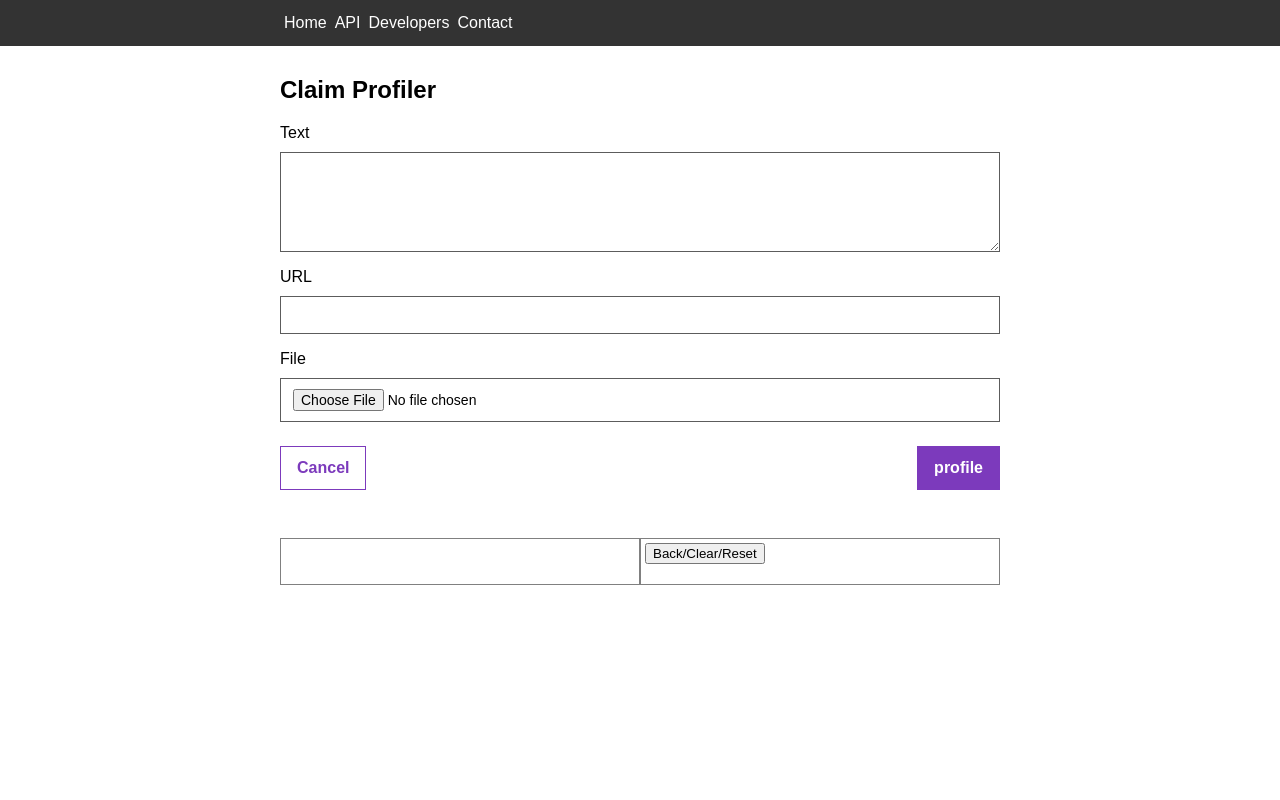
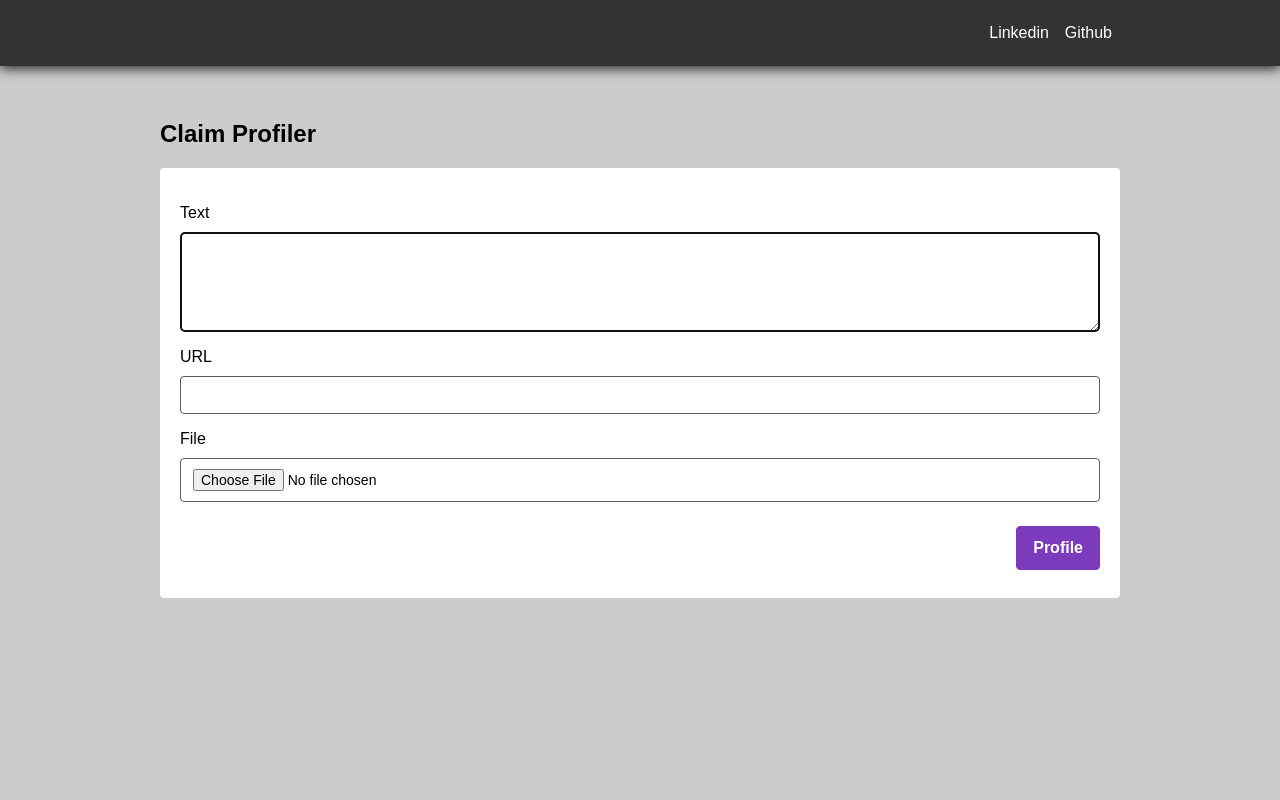
Before and after one commit to judahsemi/claim-profiler, a Django app: page / in a window 1280 px wide. Run offline with Django 3.2, Linux system fonts and the light colour scheme.

Commit message:
Improve frontend design and API call with AJAX

```diff
--- a/web/main/static/main/styles/form.css
+++ b/web/main/static/main/styles/form.css
@@ -1,12 +1,14 @@
 
 .form-container {
-
 }
 
 .form-content {
   width: 90%;
-  max-width: 720px;
-  margin: 30px auto;
+  max-width: 960px;
+  margin: 20px auto;
+  padding: 20px;
+
+  background-color: #fff;
 }
 
 .form-content label {
@@ -31,6 +33,9 @@
 
 .form-content textarea {
   height: 100px;
+
+  resize: vertical;
+  font-family: Arial, sans-serif;
 }
 
 .form-content .action {
--- a/web/main/static/main/styles/main.css
+++ b/web/main/static/main/styles/main.css
@@ -27,29 +27,37 @@ header {
   align-items: stretch;
 }
 
-header {
-  color: #fff;
+nav {
+  flex: 0 0 auto;
+
+  box-shadow: rgba(0, 0, 0, 0.9) 0px 2px 12px;
+  position: fixed;
+  top: 0px;
+  left: 0px;
+  right: 0px;
   background-color: #333;
+  overflow: visible;
+
+  z-index: 99;
 }
 
-nav {
-  flex: 0 1 auto;
-
+.nav-list {
   width: 90%;
-  max-width: 720px;
-  margin: 10px auto;
+  max-width: 960px;
+  margin: 20px auto;
 
   display: flex;
   flex-direction: row;
-  justify-content: flex-start;
+  justify-content: flex-end;
   align-items: stretch;
 }
 
-nav span {
-  padding: 4px;
+.nav-list span {
+  font-size: 16px;
+  padding: 4px 8px;
 }
 
-nav a {
+.nav-list a {
   color: #fff;
 }
 
@@ -71,52 +79,138 @@ main {
   align-items: stretch;
 }
 
+main {
+  padding-top: 120px;
+  background-color: #ccc;
+}
 
+main * {
+  border-radius: 4px;
+}
 
 .container {
-
 }
 
-.content {
+.content, .h-content {
   width: 90%;
-  max-width: 720px;
-  margin: 10px auto;
+  max-width: 960px;
+  margin: 20px auto;
+  padding: 20px;
 
   display: flex;
-  flex-direction: row;
+  flex-direction: column;
   justify-content: flex-start;
   align-content: stretch;
+
+  background-color: #fff;
 }
 
-.section-left, .section-right {
-  flex-basis: 1 1 20px;
-  padding: 4px;
-  width: 50%;
-  border: 1.5px solid gray;
-  max-height: 720px;
-  overflow-y: auto;
+.header-content {
+  width: 90%;
+  max-width: 960px;
+  margin: 0px auto;
 }
 
-.section-left {
+.header-content h2 {
+  padding: 0px;
+  margin: 0px;
+
+  display: inline-block;
 }
 
-.section-right {
+.clear-text {
+  padding: 8px 12px;
+  margin: 0px;
+  float: right;
+
+  color: red;
+  font-size: 16px;
+  font-weight: bold;
+  cursor: pointer;
 }
 
-.film {
+.clear-text:hover {
   opacity: 0.60;
-  /*color: green;*/
-  z-index: 99;
 }
 
-.focus {
-  opacity: 1.00;
-  display: inline-block;
-  z-index: 999;
+.claim-text {
+  cursor: pointer;
 }
 
-.supports {
-  color: green;
+.h-content {
+  flex-direction: row;
+}
+
+.hidden {
+  display: none;
+  /*visibility: hidden;*/
+}
+
+.left-screen, .right-screen {
+  flex-basis: 1 1 20px;
+
+  width: 50%;
+  max-height: 960px;
+
+  overflow-y: auto;
+  white-space: pre-line;
+  border-radius: 0px;
+}
+
+.left-screen {
+  width: 70%;
+  padding-right: 20px;
+
+  border-right: 1.5px solid gray;
+  resize: horizontal;
+}
+
+#query-text {
+  margin-top: 8px;
+  padding: 12px 0px;
+
+  border-radius: 0px;
+  border-top: 2px solid black;
+}
+
+.vote-supports {
+  color: #089f04;
+}
+
+.vote-refutes {
+  color: #9f0804;
+}
+
+.vote-notenoughinfo {
+  color: #cc9f04;
+}
+
+.right-screen {
+  width: 30%;
+  padding-left: 20px;
+}
+
+#selected-claim-text {
+  margin-top: 8px;
+  padding: 12px 0px;
+
+  border-radius: 0px;
+  border-top: 2px solid black;
+}
+
+.evidence-list {
+  padding: 0px;
+  margin: 0px;
+
+  list-style: none;
+}
+
+.evidence-list li {
+  margin-top: 8px;
+  padding: 12px 0px;
+
+  border-radius: 0px;
+  border-top: 2px solid black;
 }
 
 footer {
--- a/web/main/templates/main/index.html
+++ b/web/main/templates/main/index.html
@@ -9,13 +9,13 @@
   <meta http-equiv="content-type" content="text/html; charset=UTF-8">
 
   {% block style %}
-  <link rel="stylesheet" type="text/css" href="{% static 'main/styles/base.css' %}">
   <link rel="stylesheet" type="text/css" href="{% static 'main/styles/main.css' %}">
   <link rel="stylesheet" type="text/css" href="{% static 'main/styles/form.css' %}">
   {% endblock %}
 
   {% block scripts %}
   <script type="text/javascript" src="{% static 'main/scripts/jquery-3.6.0.min.js' %}"></script>
+  <script src="{% static 'main/scripts/main.js' %}" charset="utf-8"></script>
   {% endblock %}
 
   {% block title %}
@@ -26,10 +26,10 @@
   <header>
     {% block nav %}
     <nav>
-      <span><a href="{% url 'index' %}">Home</a></span>
-      <span><a href="{% url 'index' %}">API</a></span>
-      <span><a href="{% url 'index' %}">Developers</a></span>
-      <span><a href="{% url 'index' %}">Contact</a></span>
+      <div class="nav-list">
+        <span><a href="https://linkedin.com/in/banjokojudah">Linkedin</a></span>
+        <span><a href="https://github.com/judahsemi/claim-profiler">Github</a></span>
+      </div>
     </nav>
     </section>
     {% endblock %}
@@ -41,44 +41,57 @@
 
   <main>
     {% block content %}
+    <section class="container">
+      <div class="header-content">
+        <h2>Claim Profiler</h2>
+      </div>
+    </section>
+
     <section class="form-container">
       <form class="form-content" action="" method="post" enctype="multipart/form-data">
-        <h2>Claim Profiler</h2>
-
         {% csrf_token %}
 
         <p>
           <label for="text">Text</label>
-          <textarea name="text"></textarea>
+          <textarea name="text" id="form-field-text" autofocus></textarea>
         </p>
         <p>
           <label for="url">URL</label>
-          <input type="url" name="url">
+          <input type="url" name="url" id="form-field-url">
         </p>
         <p>
           <label for="file">File</label>
-          <input type="file" name="file">
+          <input type="file" name="file" id="form-field-file">
         </p>
 
         <div class="action">
-          <a href="{% url 'index' %}"><button type="button">Cancel</button></a>
-          <button type="submit">profile</button>
+          <span></span>
+          <button type="submit">Profile</button>
         </div>
       </form>
     </section>
 
     <section class="container">
-      <div class="content">
-        <section class="section-left">
-          <div class="section-left-div">
-          </div>
-        </section>
+      <div class="header-content hidden">
+        <h2>Details</h2>
+        <span class="clear-text" onclick="clearRightScreen();">clear</span>
+      </div>
+    </section>
 
-        <section class="section-right">
-          <button class="create-btn" onclick="hideDetails();">Back/Clear/Reset</button>
-          <b><p id="select-claim" class="select-claim"></p></b>
-          <ul class="evidence-list"></ul>
-        </section>
+    <section class="container">
+      <div class="h-content hidden">
+        <div class="left-screen">
+          <span><b>Original text</b></span>
+          <p id="query-text"></p>
+        </div>
+
+        <div class="right-screen">
+          <span class="hidden"><b>Claim</b></span>
+          <p id="selected-claim-text" class="hidden"></p>
+
+          <span class="hidden"><b>Mentioned evidence</b></span>
+          <ul class="evidence-list hidden"></ul>
+        </div>
       </div>
     </section>
     {% endblock %}
@@ -89,11 +102,5 @@
     {% block footer %}
     {% endblock %}
   </footer>
-
-
-  <script src="{% static 'main/scripts/main.js' %}" charset="utf-8"></script>
-  <script>
-    profile_claims();
-  </script>
 </body>
 </html>
```
Also changed, not shown: web/main/static/main/scripts/main.js (+96 -154 lines).
